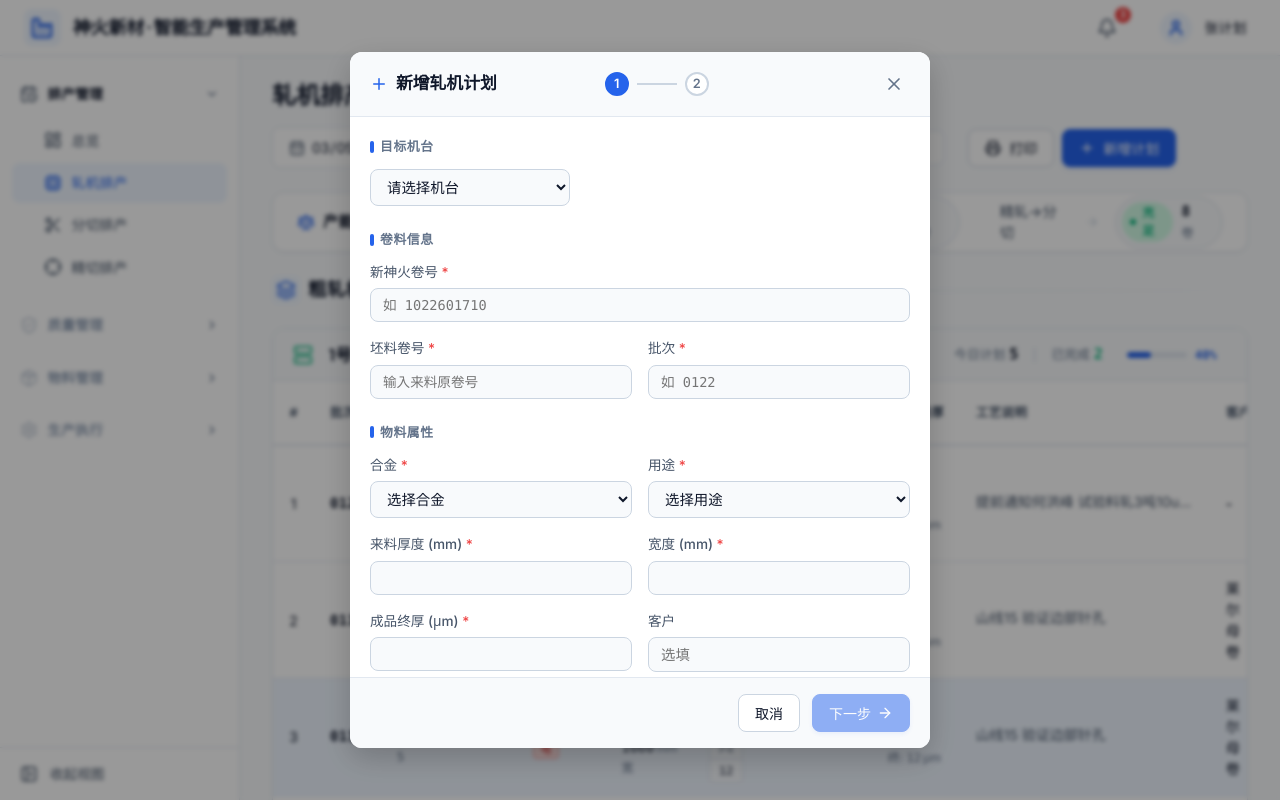
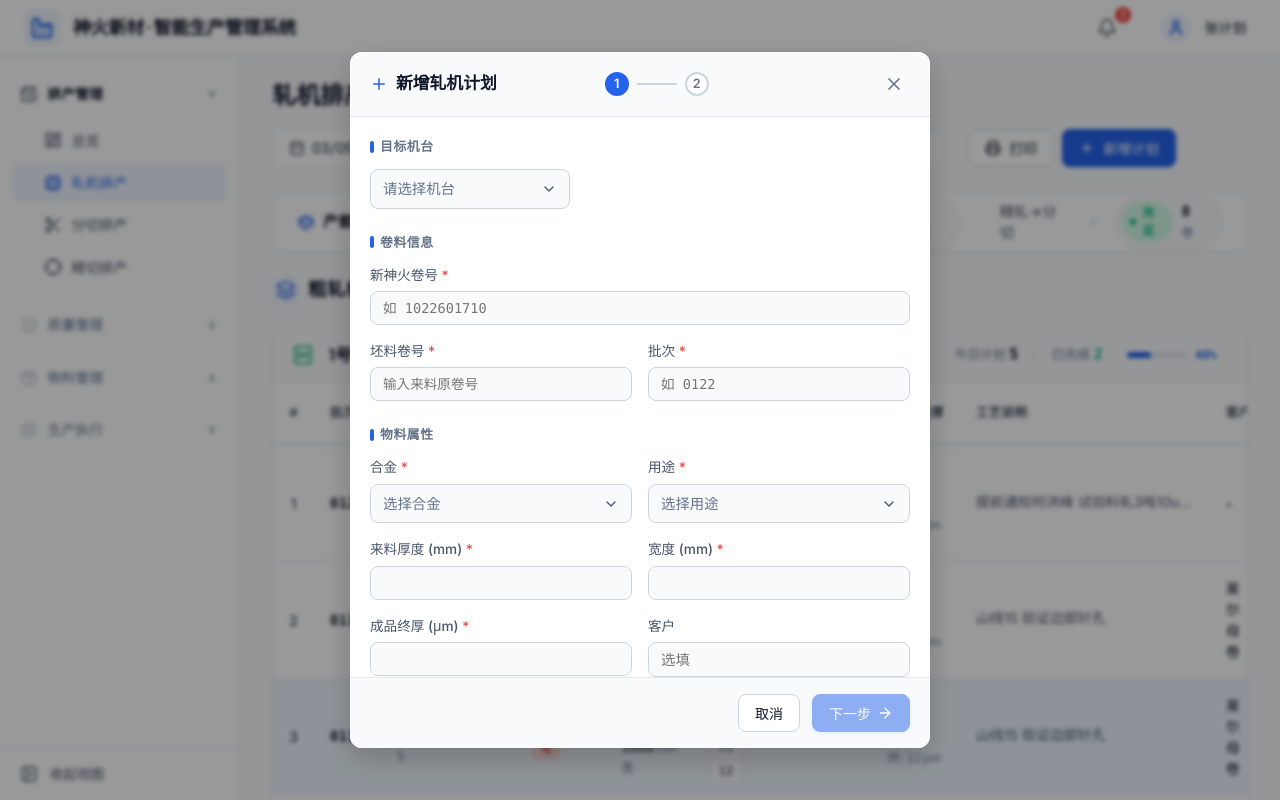
Before and after one commit to frankqiang/sh-aluminum, a Vue app in the folder prototype/: page /rolling in a window 1280 px wide. Both pictures are taken after a click on the button "新增计划". Built offline with nearby package versions, Linux system fonts and the light colour scheme.

Commit message:
style: 添加自定义 CustomSelect 下拉组件

```diff
--- a/prototype/src/components/AddPlanModal.vue
+++ b/prototype/src/components/AddPlanModal.vue
@@ -29,14 +29,13 @@
             <div class="v-section">
               <div class="v-section-title">目标机台</div>
               <div class="form-row">
-                <select class="form-input auto-width" v-model="form.machineId">
-                  <option value="" disabled>请选择机台</option>
-                  <optgroup v-for="group in machineGroups" :key="group.name" :label="group.name">
-                    <option v-for="m in group.machines" :key="m.id" :value="m.id">
-                      {{ m.name }}
-                    </option>
-                  </optgroup>
-                </select>
+                <CustomSelect
+                  v-model="form.machineId"
+                  :options="machineGroupsOptions"
+                  placeholder="请选择机台"
+                  :grouped="true"
+                  style="min-width: 200px; width: fit-content;"
+                />
               </div>
             </div>
 
@@ -65,25 +64,19 @@
               <div class="form-grid">
                 <div class="form-item">
                   <span class="label">合金 <span class="req">*</span></span>
-                  <select class="form-input" v-model="form.alloy">
-                    <option value="" disabled>选择合金</option>
-                    <option value="1060">1060</option>
-                    <option value="1100">1100</option>
-                    <option value="1235D">1235D</option>
-                    <option value="1070">1070</option>
-                    <option value="8079">8079</option>
-                    <option value="1235">1235</option>
-                  </select>
+                  <CustomSelect
+                    v-model="form.alloy"
+                    :options="['1060', '1100', '1235D', '1070', '8079', '1235']"
+                    placeholder="选择合金"
+                  />
                 </div>
                 <div class="form-item">
                   <span class="label">用途 <span class="req">*</span></span>
-                  <select class="form-input" v-model="form.usage">
-                    <option value="" disabled>选择用途</option>
-                    <option value="电">电池箔 (电)</option>
-                    <option value="药">药箔 (药)</option>
-                    <option value="食">食品箔 (食)</option>
-                    <option value="双零">双零箔 (双零)</option>
-                  </select>
+                  <CustomSelect
+                    v-model="form.usage"
+                    :options="usageOptions"
+                    placeholder="选择用途"
+                  />
                 </div>
                 <div class="form-item">
                   <span class="label">来料厚度 (mm) <span class="req">*</span></span>
@@ -175,6 +168,7 @@
 <script setup>
 import { ref, reactive, computed, watch } from 'vue'
 import { Plus, X, ArrowRight, ArrowLeft, Info, Trash2 } from 'lucide-vue-next'
+import CustomSelect from './CustomSelect.vue'
 import { rollingMachines } from '../data/mock.js'
 
 const props = defineProps({
@@ -219,15 +213,34 @@ function handleClose() {
 
 // ----------------- Step 1 逻辑 -----------------
 
-const machineGroups = computed(() => {
-  const groups = [
-    { name: '粗轧机 (1-3号)', machines: rollingMachines.filter(m => m.id <= 3) },
-    { name: '中轧机 (4-6号)', machines: rollingMachines.filter(m => m.id >= 4 && m.id <= 6) },
-    { name: '中精轧 (7号)', machines: rollingMachines.filter(m => m.id === 7) },
-    { name: '精轧机 (8-14号)', machines: rollingMachines.filter(m => m.id >= 8) },
+// 将 mock 机器数据转换为 CustomSelect 分组选项结构
+const machineGroupsOptions = computed(() => {
+  return [
+    {
+      label: '粗轧机 (1-3号)',
+      options: rollingMachines.filter(m => m.id <= 3).map(m => ({ label: m.name, value: m.id }))
+    },
+    {
+      label: '中轧机 (4-6号)',
+      options: rollingMachines.filter(m => m.id >= 4 && m.id <= 6).map(m => ({ label: m.name, value: m.id }))
+    },
+    {
+      label: '中精轧 (7号)',
+      options: rollingMachines.filter(m => m.id === 7).map(m => ({ label: m.name, value: m.id }))
+    },
+    {
+      label: '精轧机 (8-14号)',
+      options: rollingMachines.filter(m => m.id >= 8).map(m => ({ label: m.name, value: m.id }))
+    },
   ]
-  return groups
 })
+
+const usageOptions = [
+  { label: '电池箔 (电)', value: '电' },
+  { label: '药箔 (药)', value: '药' },
+  { label: '食品箔 (食)', value: '食' },
+  { label: '双零箔 (双零)', value: '双零' },
+]
 
 const canGoNext = computed(() => {
   return form.machineId !== '' &&
--- /dev/null
+++ b/prototype/src/components/CustomSelect.vue
@@ -0,0 +1,298 @@
+<template>
+  <div class="custom-select" ref="selectRef">
+    <!-- 触发区 -->
+    <div
+      class="select-trigger"
+      :class="{ 'is-active': isOpen, 'is-disabled': disabled }"
+      @click="toggleDropdown"
+    >
+      <span class="selected-text" :class="{ 'placeholder': !displayValue }">
+        {{ displayValue || placeholder }}
+      </span>
+      <ChevronDown :size="16" class="select-icon" :class="{ 'is-open': isOpen }" />
+    </div>
+
+    <!-- 下拉菜单 -->
+    <Transition name="dropdown-fade">
+      <div v-show="isOpen" class="dropdown-menu">
+        <ul class="options-list">
+          <!-- 简单选项列表 -->
+          <template v-if="!grouped">
+            <li
+              v-for="option in normalizedOptions"
+              :key="option.value"
+              class="option-item"
+              :class="{ 'is-selected': option.value === modelValue }"
+              @click="selectOption(option)"
+            >
+              {{ option.label }}
+              <Check v-if="option.value === modelValue" :size="14" class="check-icon" />
+            </li>
+          </template>
+
+          <!-- 分组选项列表 -->
+          <template v-else>
+            <template v-for="(group, gIdx) in options" :key="gIdx">
+              <li class="group-title">{{ group.label }}</li>
+              <li
+                v-for="option in group.options"
+                :key="option.value"
+                class="option-item grouped-item"
+                :class="{ 'is-selected': option.value === modelValue }"
+                @click="selectOption(option)"
+              >
+                {{ option.label }}
+                <Check v-if="option.value === modelValue" :size="14" class="check-icon" />
+              </li>
+              <div v-if="gIdx < options.length - 1" class="group-divider"></div>
+            </template>
+          </template>
+        </ul>
+      </div>
+    </Transition>
+  </div>
+</template>
+
+<script setup>
+import { ref, computed, onMounted, onUnmounted } from 'vue'
+import { ChevronDown, Check } from 'lucide-vue-next'
+
+const props = defineProps({
+  modelValue: {
+    type: [String, Number],
+    default: ''
+  },
+  options: {
+    type: Array,
+    required: true,
+    // [ { label: 'A', value: 'a' } ] 或者简单数组 ['A', 'B']
+    // 如果是 grouped=true，则为 [ { label: '组1', options: [{label, value}] } ]
+  },
+  placeholder: {
+    type: String,
+    default: '请选择'
+  },
+  disabled: {
+    type: Boolean,
+    default: false
+  },
+  grouped: {
+    type: Boolean,
+    default: false
+  }
+})
+
+const emit = defineEmits(['update:modelValue', 'change'])
+
+const isOpen = ref(false)
+const selectRef = ref(null)
+
+// 规范化简单数组选项
+const normalizedOptions = computed(() => {
+  if (props.grouped) return []
+  return props.options.map(opt => {
+    if (typeof opt === 'object' && opt !== null) {
+      return { label: opt.label, value: opt.value }
+    }
+    return { label: String(opt), value: opt }
+  })
+})
+
+// 获取当前选中项的显示文本
+const displayValue = computed(() => {
+  if (props.modelValue === '') return ''
+
+  if (props.grouped) {
+    for (const group of props.options) {
+      const found = group.options.find(opt => opt.value === props.modelValue)
+      if (found) return found.label
+    }
+  } else {
+    const found = normalizedOptions.value.find(opt => opt.value === props.modelValue)
+    if (found) return found.label
+  }
+  return props.modelValue
+})
+
+function toggleDropdown() {
+  if (props.disabled) return
+  isOpen.value = !isOpen.value
+}
+
+function selectOption(option) {
+  emit('update:modelValue', option.value)
+  emit('change', option.value)
+  isOpen.value = false
+}
+
+// 点击外部关闭下拉框
+function handleClickOutside(event) {
+  if (selectRef.value && !selectRef.value.contains(event.target)) {
+    isOpen.value = false
+  }
+}
+
+onMounted(() => {
+  document.addEventListener('mousedown', handleClickOutside)
+})
+
+onUnmounted(() => {
+  document.removeEventListener('mousedown', handleClickOutside)
+})
+</script>
+
+<style scoped>
+.custom-select {
+  position: relative;
+  width: 100%;
+}
+
+.select-trigger {
+  display: flex;
+  align-items: center;
+  justify-content: space-between;
+  padding: 8px 12px;
+  background-color: var(--bg-main);
+  border: 1px solid var(--border-medium);
+  border-radius: var(--radius-md);
+  cursor: pointer;
+  transition: all 0.2s ease;
+  min-height: 38px;
+}
+
+.select-trigger:hover:not(.is-disabled) {
+  border-color: var(--border-dark);
+}
+
+.select-trigger.is-active {
+  border-color: var(--primary-color);
+  box-shadow: 0 0 0 2px var(--primary-light);
+}
+
+.select-trigger.is-disabled {
+  background-color: var(--bg-hover);
+  color: var(--text-muted);
+  cursor: not-allowed;
+  opacity: 0.7;
+}
+
+.selected-text {
+  font-size: 0.9rem;
+  color: var(--text-main);
+  white-space: nowrap;
+  overflow: hidden;
+  text-overflow: ellipsis;
+  user-select: none;
+}
+
+.selected-text.placeholder {
+  color: var(--text-muted);
+}
+
+.select-icon {
+  color: var(--text-secondary);
+  transition: transform 0.3s ease;
+  flex-shrink: 0;
+  margin-left: 8px;
+}
+
+.select-icon.is-open {
+  transform: rotate(180deg);
+  color: var(--primary-color);
+}
+
+.dropdown-menu {
+  position: absolute;
+  top: calc(100% + 4px);
+  left: 0;
+  width: 100%;
+  background-color: var(--bg-surface);
+  border: 1px solid var(--border-light);
+  border-radius: var(--radius-md);
+  box-shadow: 0 4px 16px rgba(0, 0, 0, 0.12);
+  z-index: 1000;
+  max-height: 260px;
+  overflow-y: auto;
+}
+
+/* 自定义滚动条 */
+.dropdown-menu::-webkit-scrollbar {
+  width: 6px;
+}
+.dropdown-menu::-webkit-scrollbar-track {
+  background: transparent;
+}
+.dropdown-menu::-webkit-scrollbar-thumb {
+  background: var(--border-medium);
+  border-radius: 4px;
+}
+.dropdown-menu::-webkit-scrollbar-thumb:hover {
+  background: var(--border-dark);
+}
+
+.options-list {
+  list-style: none;
+  margin: 0;
+  padding: 4px 0;
+}
+
+.option-item {
+  display: flex;
+  align-items: center;
+  justify-content: space-between;
+  padding: 8px 12px;
+  font-size: 0.875rem;
+  color: var(--text-main);
+  cursor: pointer;
+  transition: background-color 0.2s;
+  user-select: none;
+}
+
+.option-item:hover {
+  background-color: var(--bg-hover);
+}
+
+.option-item.is-selected {
+  background-color: var(--primary-light);
+  color: var(--primary-color);
+  font-weight: 500;
+}
+
+.check-icon {
+  color: var(--primary-color);
+}
+
+.group-title {
+  padding: 6px 12px;
+  font-size: 0.75rem;
+  font-weight: 600;
+  color: var(--text-muted);
+  text-transform: uppercase;
+  letter-spacing: 0.05em;
+  background-color: var(--bg-main);
+  user-select: none;
+}
+
+.grouped-item {
+  padding-left: 20px;
+}
+
+.group-divider {
+  height: 1px;
+  background-color: var(--border-light);
+  margin: 4px 0;
+}
+
+/* 过渡动画 */
+.dropdown-fade-enter-active,
+.dropdown-fade-leave-active {
+  transition: opacity 0.2s ease, transform 0.2s ease;
+  transform-origin: top center;
+}
+
+.dropdown-fade-enter-from,
+.dropdown-fade-leave-to {
+  opacity: 0;
+  transform: scaleY(0.95);
+}
+</style>
```
